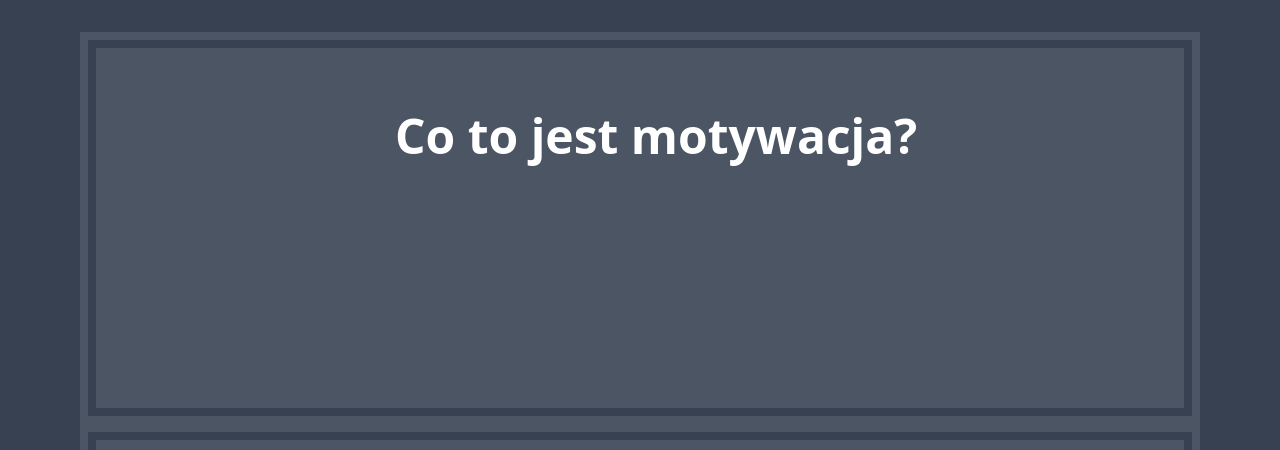
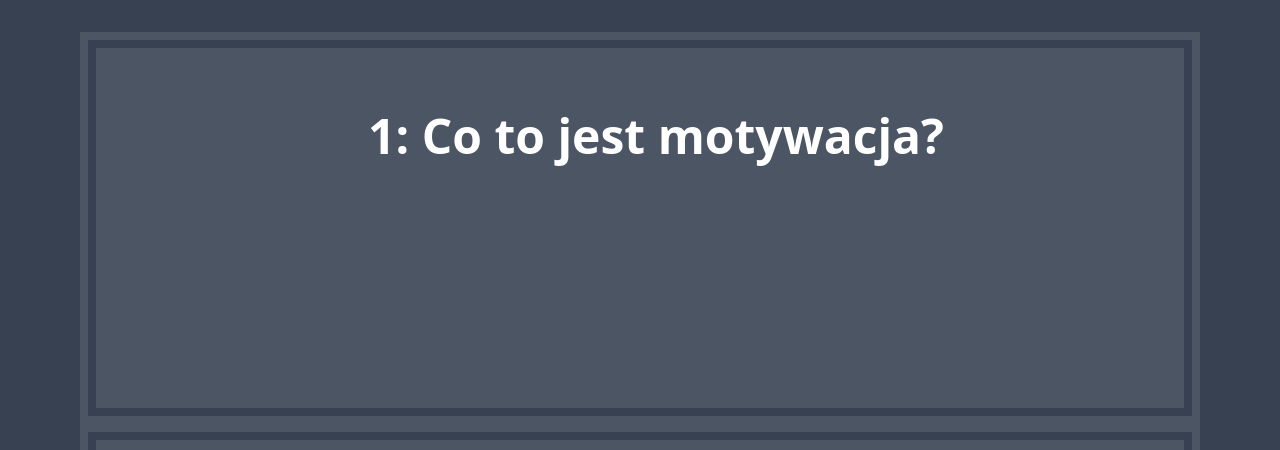
Before and after one commit to Zota0/qbs, a website: page src/questions/pyt-1.html in a window 1280 px wide. Shown: the top 450 px of the page. Drawn offline with nearby package versions, Linux system fonts and the light colour scheme.

Commit message:
Numer pytania w pytaniu

```diff
--- a/src/questions/pyt-1.html
+++ b/src/questions/pyt-1.html
@@ -147,7 +147,7 @@
             ANSWERS_elements = [ANSWER_ELEMENT_a, ANSWER_ELEMENT_b, ANSWER_ELEMENT_c, ANSWER_ELEMENT_d];
 
             QUESTION_ELEMENT.textContent = 'Ładuje pytanie...';
-            QUESTION_ELEMENT.textContent = `${Question}`;
+            QUESTION_ELEMENT.textContent = `${NrPyt}: ${Question}`;
             ANSWER_ELEMENT_a.textContent = `A. ${Answer_a}`;
             ANSWER_ELEMENT_b.textContent = `B. ${Answer_b}`;
             ANSWER_ELEMENT_c.textContent = `C. ${Answer_c}`;
```
Also changed, not shown: src/questions/pyt-10.html (+1 -1 lines), src/questions/pyt-11.html (+1 -1 lines), src/questions/pyt-12.html (+1 -1 lines), src/questions/pyt-13.html (+1 -1 lines), src/questions/pyt-2.html (+1 -1 lines), src/questions/pyt-3.html (+1 -1 lines), src/questions/pyt-4.html (+1 -1 lines), src/questions/pyt-5.html (+1 -1 lines), src/questions/pyt-6.html (+1 -1 lines), src/questions/pyt-7.html (+1 -1 lines), src/questions/pyt-8.html (+1 -1 lines), src/questions/pyt-9.html (+1 -1 lines).
